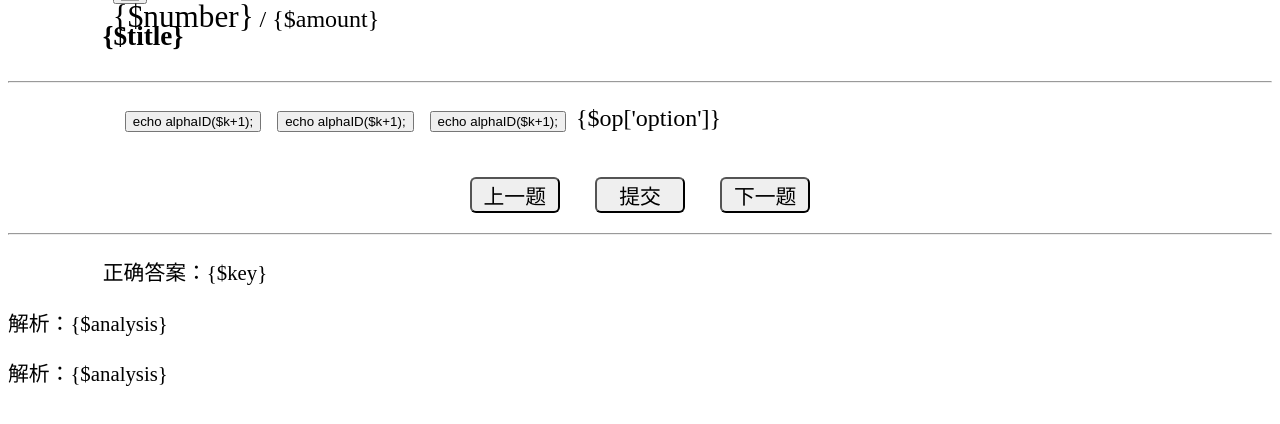
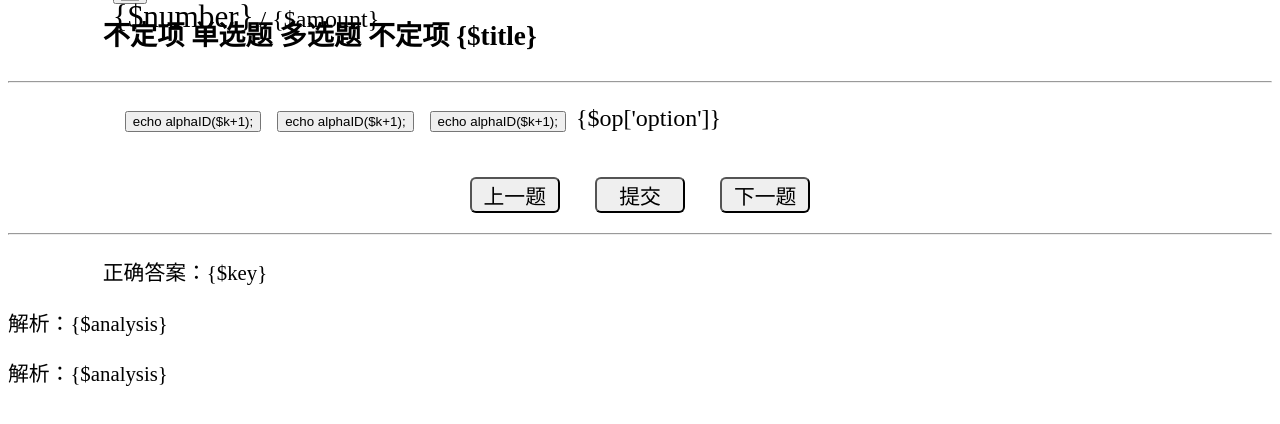
Before and after one commit to YunaQiu/e100scores, a PHP site: the page made by Application/Home/View/Practice/index.html in a window 1280 px wide. Shown: the part 52-476 px from the top of the page. Run offline with PHP 8.4, Linux system fonts and the light colour scheme; the template is opened without the code that fills it, so the values that code supplies are empty; grey boxes are pictures that could not be loaded.

Commit message:
新增题型数据段及题型显示

```diff
--- a/Application/Admin/Controller/QuestionController.class.php
+++ b/Application/Admin/Controller/QuestionController.class.php
@@ -71,6 +71,8 @@
 		$bankInfo = $QuestionBank->getBankInfo($data['bank_id']);
 		$data['bank_alias'] = $bankInfo['alias'];
 		$data['html_title'] = '编辑题目';
+		$type = $data['type'];
+		$data['type_checked'][$type] = 'checked';
 		foreach ($data['options'] as &$value) {
 			if ($value['correct'] == 1){
 				$value['checked'] = 'checked';
@@ -88,6 +90,7 @@
 		$data['bank_id'] = I('post.bank_id', false, '/^\d+$/');
 		$data['number'] = I('post.number', false, '/^\d+$/');
 		$data['title'] = I('post.title','');
+		$data['type'] = I('post.type', 0, '/^\d+$/');
 		$options = I('post.options/a', false);
 		$keys = I('post.key/a', false);
 		$data['analysis'] = I('post.analysis', '');
--- a/Application/Admin/Model/QuestionModel.class.php
+++ b/Application/Admin/Model/QuestionModel.class.php
@@ -9,6 +9,7 @@
 			array('bank_id', 'number', 'bank_id不是数字'),
 			array('number', 'number', 'number不是数字'),
 			array('title', 'require', 'name不能为空'),
+			array('type', 'number', 'type不是数字'),
 			array('point', 'number', 'point不是数字')
 		);
 
--- a/Application/Home/View/Practice/index.html
+++ b/Application/Home/View/Practice/index.html
@@ -66,7 +66,16 @@
 		</div>
 	</nav>
 	<div class="content">
-		<h1 class="title">{$title}</h1>
+		<h1 class="title">
+			<span id="type" class="hollow-label yellow border-yellow">
+			<switch name='type'>
+				<case value='0'>不定项</case>
+				<case value='1'>单选题</case>
+				<case value='2'>多选题</case>
+				<default/>不定项
+			</switch>
+			</span><span id="title">{$title}</span>
+		</h1>
 		<hr class="head-bar"/>
 		<ul class="options">
 			<foreach name="options" item="op" key="k">
--- a/Public/Home/js/Practice/index.js
+++ b/Public/Home/js/Practice/index.js
@@ -103,7 +103,21 @@
 	var question = bankStorage.get(number);
 	$('.content,.answer').addClass('hidden');
 	$('.number').text(number);
-	$('.title').text(question.title);
+	switch (parseInt(question.type)){
+		case 0:
+			type = '不定项';
+			break;
+		case 1:
+			type = '单选题';
+			break;
+		case 2:
+			type = '多选题';
+			break;
+		default:
+			type = '不定项';
+	}
+	$('#type').text(type);
+	$('#title').text(question.title);
 	$options = $('.options').empty();
 	for (var i=0; i<question.options.length; i++){
 		var option = $('template[name=option]').html();
--- a/e100scores.sql
+++ b/e100scores.sql
@@ -45,7 +45,8 @@
   `bank_id` int(11) NOT NULL,
   `number` int(11) NOT NULL COMMENT '题号',
   `title` text COLLATE utf8_unicode_ci NOT NULL,
-  `options` text COLLATE utf8_unicode_ci NOT NULL COMMENT '序列化存储，每个包括选项和正确与否',
+  `type` int(5) NOT NULL DEFAULT '0',
+  `options` text COLLATE utf8_unicode_ci NOT NULL COMMENT '用json存储，每个包括选项和正确与否',
   `point` int(11) DEFAULT NULL COMMENT '分值',
   `analysis` text COLLATE utf8_unicode_ci,
   PRIMARY KEY (`id`),
```
Also changed, not shown: Application/Admin/View/Question/edit.html (+15 -0 lines), Public/Home/css/common.css (+13 -0 lines), docs/数据库设计文档.md (+1 -0 lines), docs/本地数据设计文档.md (+1 -0 lines).
